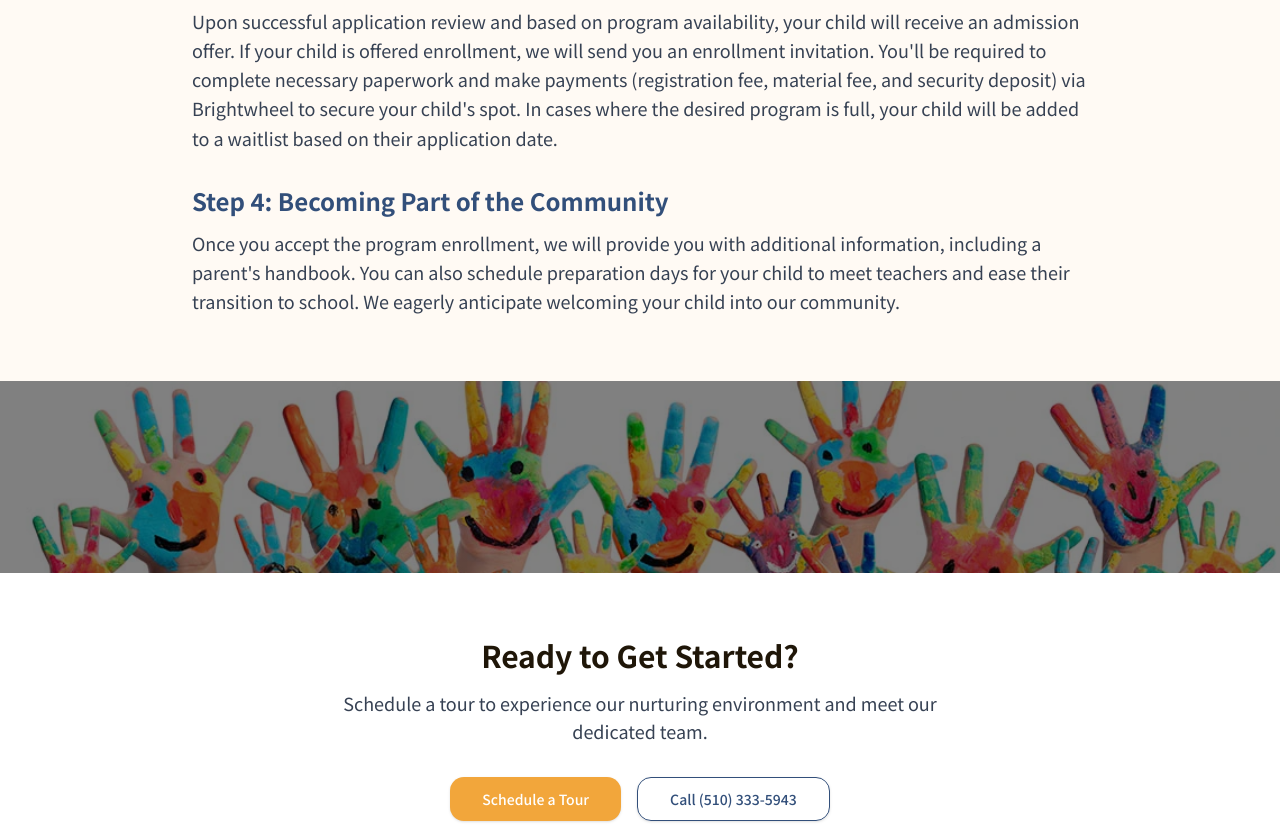
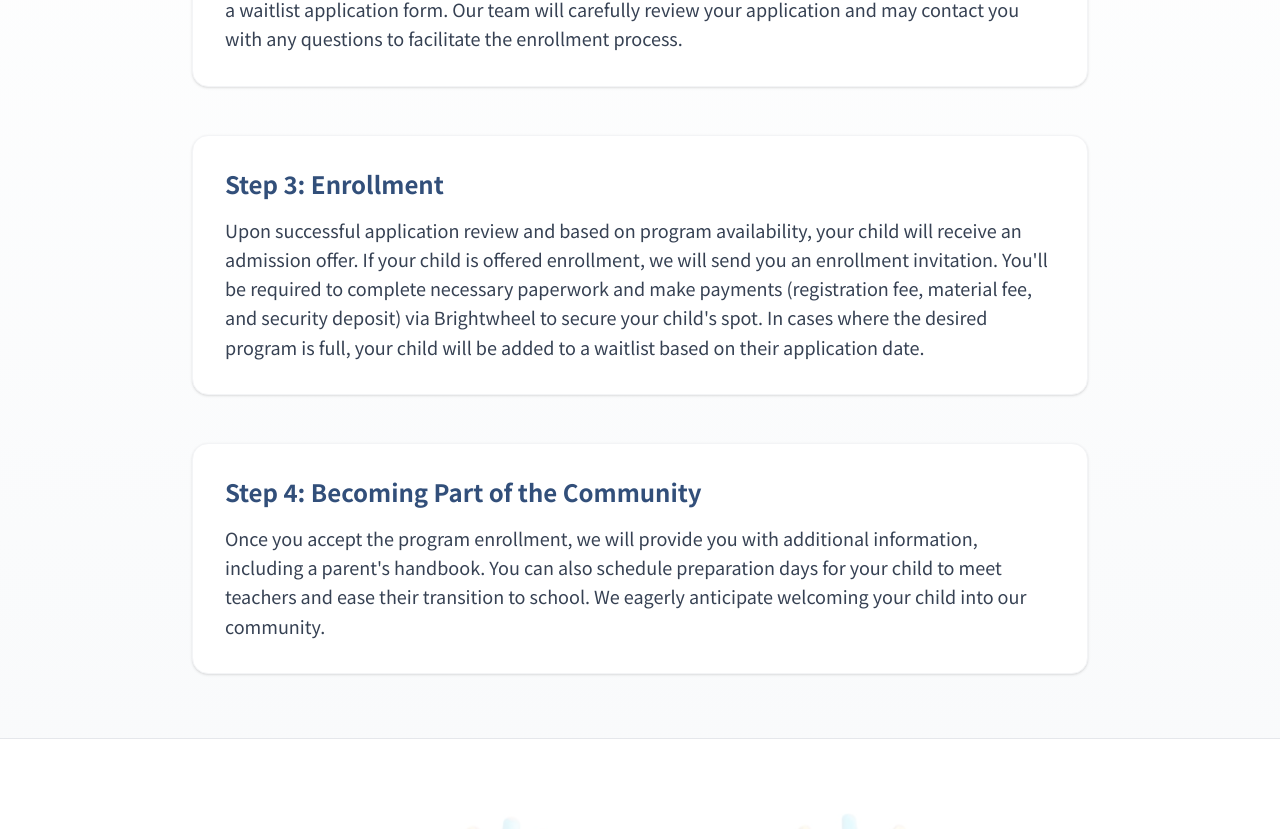
Before and after one commit to darecallad/sunny-next, a Next.js app: page /admission/process in a window 1280 px wide. Shown: the part 1531-2360 px from the top of the page. Built offline with nearby package versions, Linux system fonts and the light colour scheme.

Commit message:
update layout

```diff
--- a/src/app/admission/process/page.tsx
+++ b/src/app/admission/process/page.tsx
@@ -26,41 +26,38 @@ export default function ProcessPage() {
       </section>
 
       {/* Steps Section */}
-      <section className="py-16">
+      <section className="bg-gradient-to-b from-white to-gray-50 py-16">
         <div className="container mx-auto px-4">
           <div className="mx-auto max-w-4xl">
-            <ul className="space-y-8">
+            <div className="space-y-12">
               {admissionProcessContent.steps.map((step, index) => (
-                <li key={index}>
-                  <div className="space-y-3">
-                    <h2 className="text-2xl font-semibold text-[#324f7a]">
+                <div
+                  key={index}
+                  className="rounded-lg bg-white p-8 shadow-sm border border-gray-100"
+                >
+                  <h2 className="text-2xl font-semibold text-[#324f7a] mb-4">
                     {step.title[locale]}
                   </h2>
                   <p className="text-lg leading-relaxed text-gray-700">
                     {step.description[locale]}
                   </p>
                 </div>
-                </li>
               ))}
-            </ul>
+            </div>
           </div>
         </div>
       </section>
 
-      {/* Bottom Banner Section */}
+      {/* CTA Section with Hand Background */}
       <section
-        className="py-24 bg-cover bg-center relative"
+        className="py-24 bg-cover bg-center relative border-t border-gray-200"
         style={{
           backgroundImage: "url('/images/banners/process-bottom.webp')",
           backgroundPosition: "50% 50%",
         }}
       >
-        <div className="absolute inset-0 bg-gradient-to-b from-black/50 to-black/50" />
-      </section>
-
-      {/* CTA Section */}
-      <section className="bg-white py-16">
-        <div className="container mx-auto px-4 text-center">
+        <div className="absolute inset-0 bg-white/90" />
+        <div className="container mx-auto px-4 text-center relative z-10">
           <h2 className="text-3xl font-semibold text-foreground">
             {locale === "en" ? "Ready to Get Started?" : "準備好開始了嗎？"}
           </h2>
```
Lines whose indentation alone changed are shown as unchanged.
